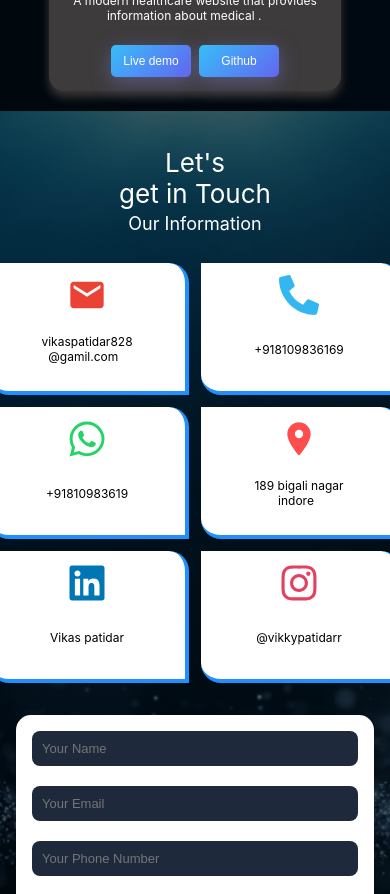
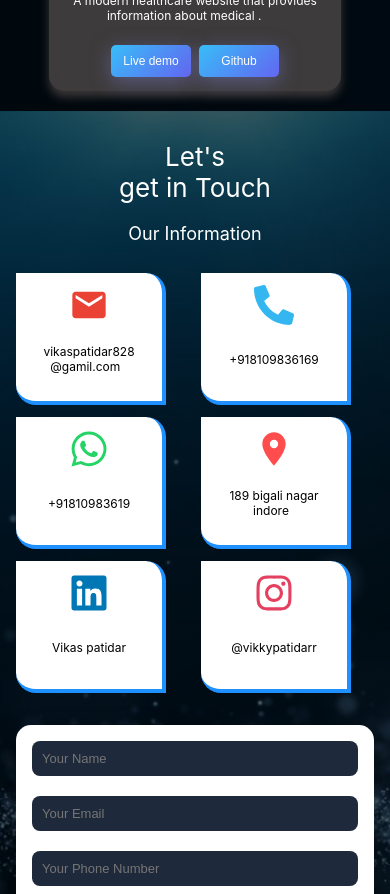
Before and after one commit to vikas20070/portfolio, a React (Create React App) app: page / in a window 390 px wide. Shown: the part 5980-6874 px from the top of the page. Built offline with nearby package versions, Linux system fonts and the light colour scheme.

Commit message:
fixed contact section responsive layout

```diff
--- a/src/App.css
+++ b/src/App.css
@@ -888,8 +888,12 @@ scroll-margin-top:60px;
   max-width: 600px;
   height: 130px;
   /* background-color: #38bdf8; */
-  display: flex;
-  flex-direction: row;
+  /* display: flex; */
+  /* flex-direction: row; */
+    display: grid;
+    grid-template-columns: repeat(3,1fr);
+    /* gap: 20px; */
+
   gap: 10px;
   align-items: center;
   justify-content: center;
@@ -1528,11 +1532,11 @@ transform:translateY(-5px);
   }
   .Get{
     width: 100%;
-    font-size: 32px;
-    padding: 16px 0;
+    font-size: 35px;
+    padding: 10px 0;
     text-align: center;
     /* background-color: tomato; */
-    height: 50px;
+    height: 60px;
   }
   .office{
     width: 100%;
@@ -1551,7 +1555,7 @@ transform:translateY(-5px);
     padding: 12px 0;
   }
   .touch{
-    width: 200px;
+    width: 150px;
     height: auto;
     padding: 12px;
     box-sizing: border-box;
```
